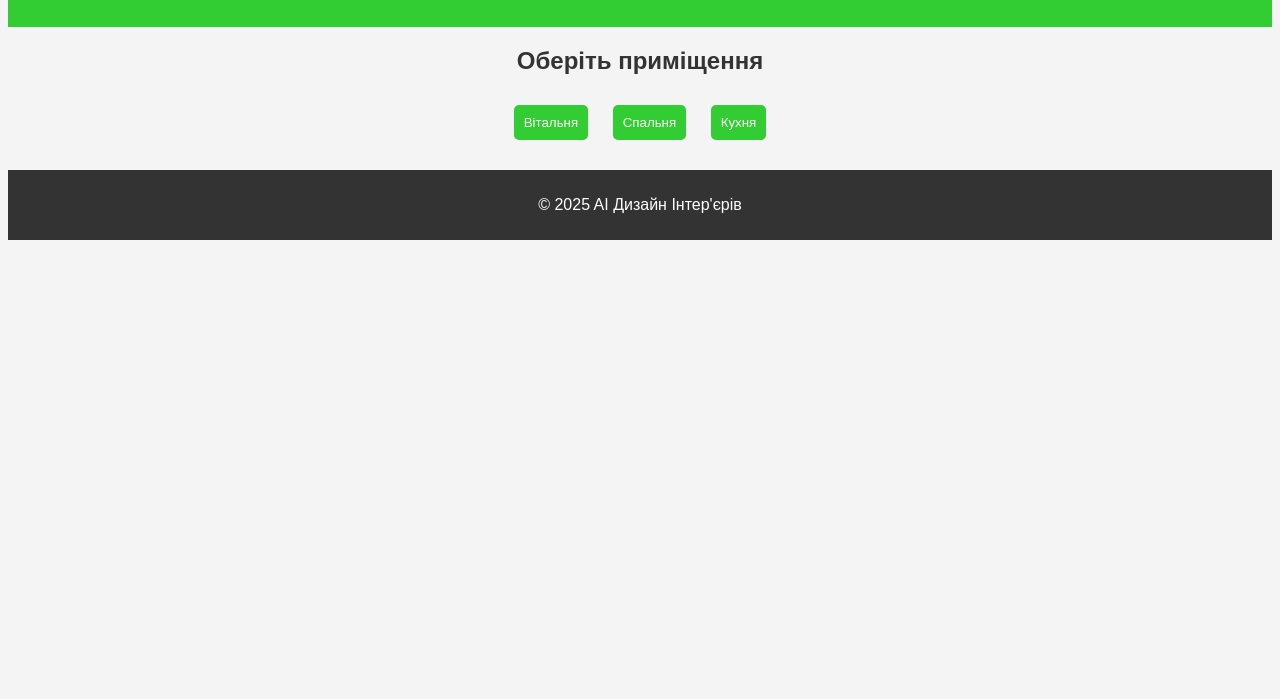
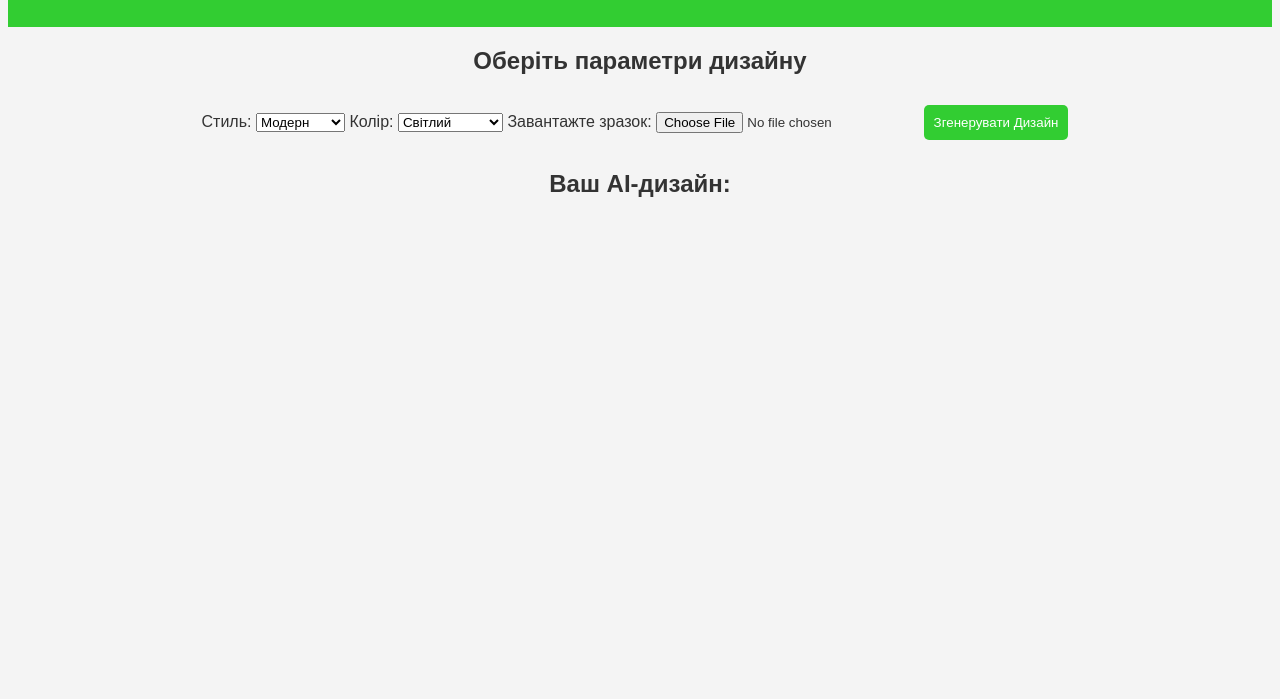
Before and after one commit to Sergof777/Interior_AI, a plain HTML site: page index.html in a window 1280 px wide. Shown: the part 101-800 px from the top of the page. Drawn offline with Linux system fonts and the light colour scheme.

Commit message:
Update index.html

```diff
--- a/index.html
+++ b/index.html
@@ -8,48 +8,35 @@
 </head>
 <body>
     <header>
-        <h1>Штучний Інтелект для Дизайну Інтер'єрів</h1>
+        <h1>AI Дизайн Інтер'єрів</h1>
     </header>
 
     <div class="container">
-        <section id="start">
-            <h2>Оберіть приміщення</h2>
-            <button onclick="startDesign('living-room')">Вітальня</button>
-            <button onclick="startDesign('bedroom')">Спальня</button>
-            <button onclick="startDesign('kitchen')">Кухня</button>
-        </section>
-
-        <section id="design-form" style="display: none;">
-            <h2>Налаштуйте свій дизайн</h2>
-            <label for="style">Стиль:</label>
+        <h2>Оберіть параметри дизайну</h2>
+        <form id="designForm">
+            <label>Стиль:</label>
             <select id="style">
                 <option value="modern">Модерн</option>
-                <option value="classic">Класика</option>
+                <option value="classic">Класичний</option>
                 <option value="minimalist">Мінімалізм</option>
             </select>
 
-            <label for="colorScheme">Кольорова схема:</label>
-            <select id="colorScheme">
-                <option value="light">Світла</option>
-                <option value="dark">Темна</option>
-                <option value="neutral">Нейтральна</option>
+            <label>Колір:</label>
+            <select id="color">
+                <option value="light">Світлий</option>
+                <option value="dark">Темний</option>
+                <option value="neutral">Нейтральний</option>
             </select>
 
-            <label for="upload">Завантажити власний зразок:</label>
-            <input type="file" id="upload" accept="image/*">
+            <label>Завантажте зразок:</label>
+            <input type="file" id="imageUpload" accept="image/*">
 
-            <button onclick="generateDesign()">Генерувати дизайн</button>
-        </section>
+            <button type="submit">Згенерувати Дизайн</button>
+        </form>
 
-        <section id="results" style="display: none;">
-            <h2>Ваш дизайн:</h2>
-            <div id="design-output"></div>
-        </section>
+        <h2>Ваш AI-дизайн:</h2>
+        <div id="designResult"></div>
     </div>
-
-    <footer>
-        <p>© 2025 AI Дизайн Інтер'єрів</p>
-    </footer>
 
     <script src="app.js"></script>
 </body>
```
